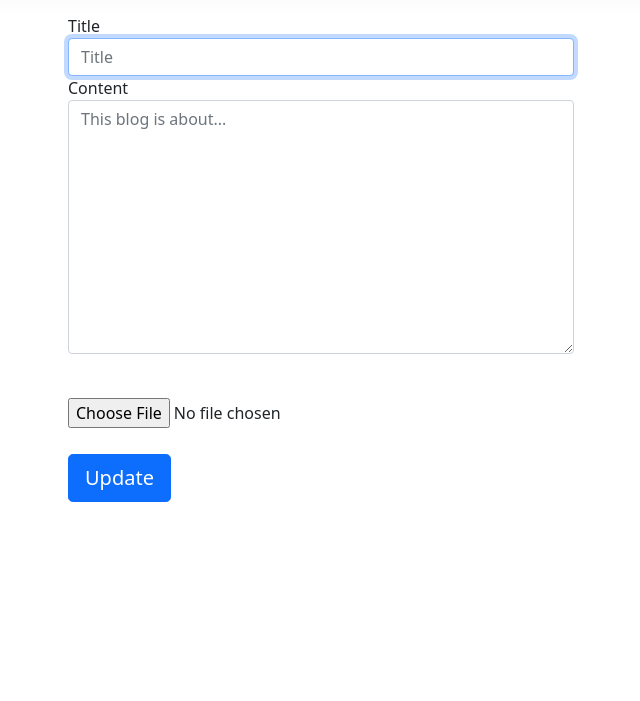
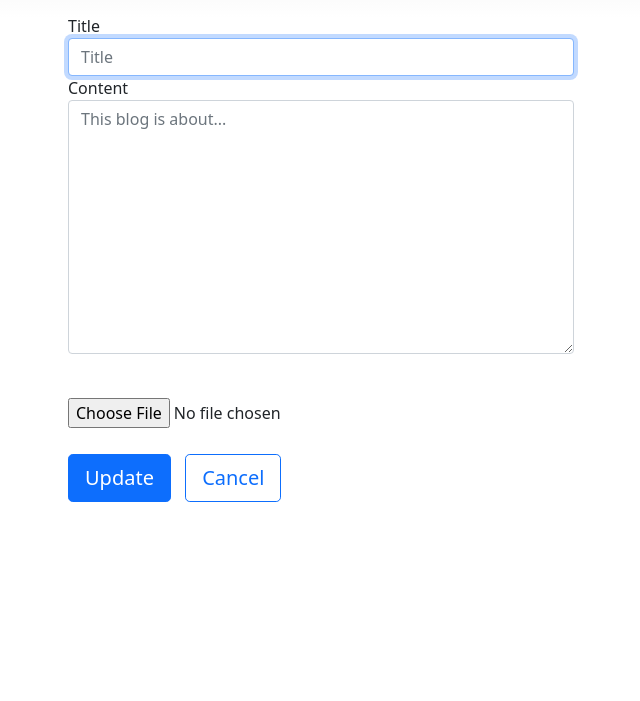
Before and after one commit to kev0051/accessible-opportunity, a Django app: template src/blog/templates/blog/edit_blog.html in a window 1280 px wide. Shown: the part 82-783 px from the top of the page, without its empty margins (319-959 px from the left). Run offline with Django 4.2, Linux system fonts and the light colour scheme; the template is opened without the code that fills it: values that come from a table or form of the project are taken from there, others are empty; some libraries are stand-ins or nearby versions.

Commit message:
Update edit_blog.html
Added cancel button

```diff
--- a/src/blog/templates/blog/edit_blog.html
+++ b/src/blog/templates/blog/edit_blog.html
@@ -13,6 +13,19 @@
         max-width: 200px;
         margin-top: 10px;
    }
+
+   .cancel-button{
+        max-width: 200px;
+        margin-top: 10px;
+        margin-left: 10px; /* add margin to the left of the cancel button */
+        display: inline-block;
+   }
+
+   .cancel-button:hover {
+        background-color: #6c757d;
+        border-color: #6c757d;
+        color: #fff;
+    }
 
     .image {
       opacity: 1;
@@ -99,9 +112,13 @@
                     </div>
                 {% endif %}
 
-                <div class="form-group">
-                    <!-- Submit btn -->
-                    <button class="submit-button btn btn-lg btn-primary btn-block" type="submit">Update</button>
+                <div class="form-group d-inline-block">
+                  <!-- Submit btn -->
+                  <button class="submit-button btn btn-lg btn-primary" type="submit">Update</button>
+                </div>
+
+                <div class="form-group d-inline-block">
+                  <a class="me-3 btn btn-outline-primary btn-lg text-center cancel-button" href="{% url 'home' %}">Cancel</a>
                 </div>
             </form>
         </div>
```
